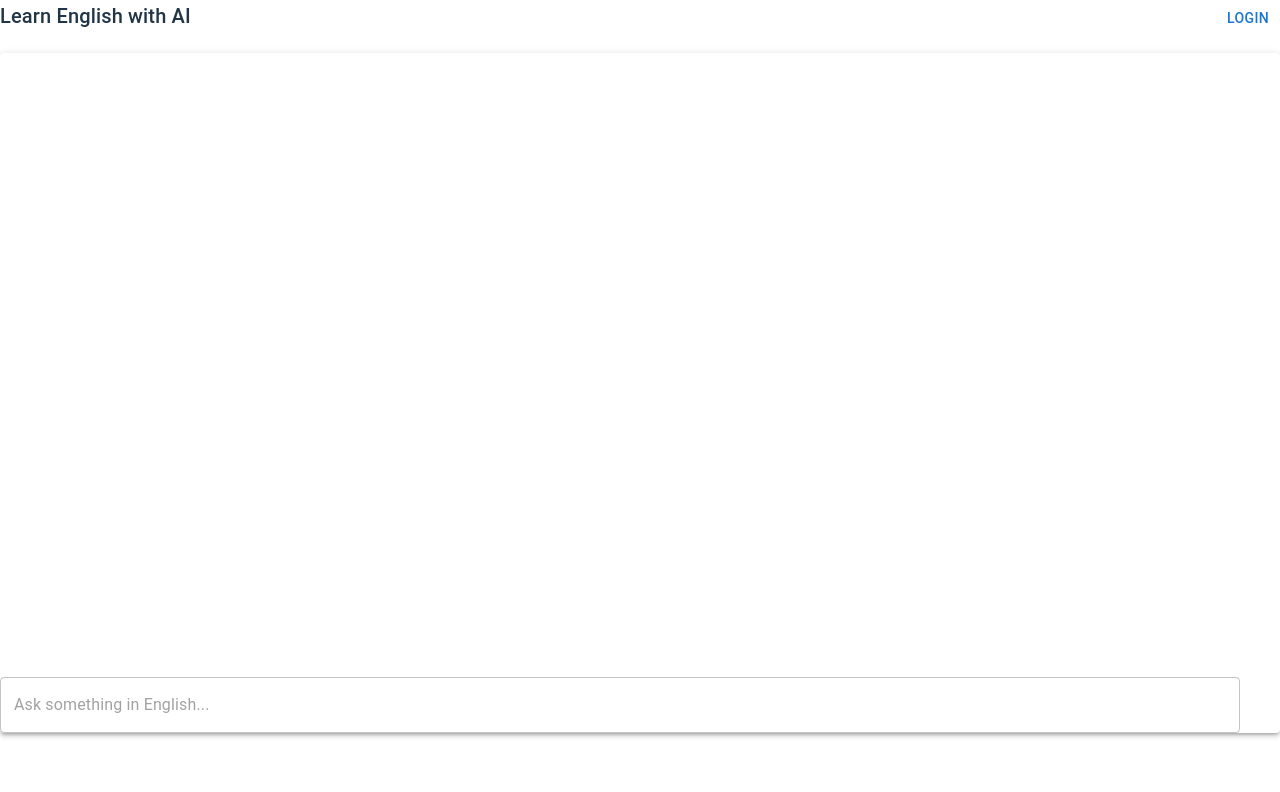
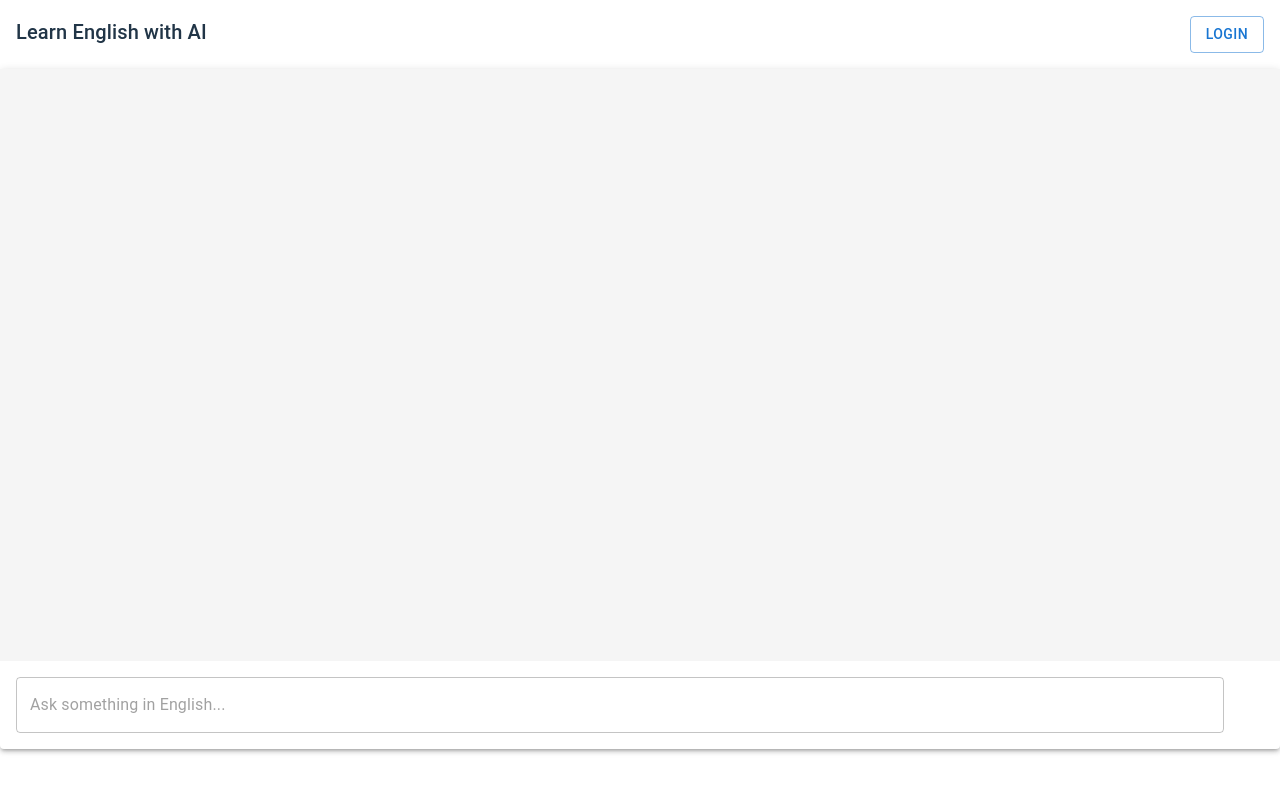
Before and after one commit to damadoko/learning-english, a React (Vite) app: page / in a window 1280 px wide. Shown: the top 792 px of the page. Built offline with nearby package versions, Linux system fonts and the light colour scheme; some icons are missing.

Commit message:
Adjust UI

```diff
--- a/src/App.tsx
+++ b/src/App.tsx
@@ -48,7 +48,7 @@ export default function App() {
         }}
       >
         <ChatBox messages={messages} />
-        <Box mt="auto">
+        <Box mt="auto" p={2}>
           <ChatInput onSend={handleSendMessage} />
         </Box>
       </Paper>
--- a/src/components/ChatBox.tsx
+++ b/src/components/ChatBox.tsx
@@ -1,6 +1,7 @@
 import { Box, Typography } from "@mui/material";
 
 import type { Message } from "../types";
+import { MessageItem } from "./MessageItem";
 
 export type ChatBoxProps = {
   messages: Message[];
@@ -8,14 +9,11 @@ export type ChatBoxProps = {
 
 export const ChatBox: React.FC<ChatBoxProps> = ({ messages }) => {
   return (
-    <Box sx={{ flexGrow: 1, overflowY: "auto", mb: 1 }}>
-      {messages.map((msg, i) => (
-        <Box key={i} sx={{ mb: 1 }}>
-          <Typography variant="body2" fontWeight="bold">
-            {msg.role === "user" ? "You:" : "Tutor:"}
-          </Typography>
-          <Typography variant="body1">{msg.content}</Typography>
-        </Box>
+    <Box
+      sx={{ flexGrow: 1, overflowY: "auto", px: 3, py: 2, bgcolor: "#f5f5f5" }}
+    >
+      {messages.map((msg) => (
+        <MessageItem message={msg} />
       ))}
     </Box>
   );
--- a/src/components/Header.tsx
+++ b/src/components/Header.tsx
@@ -14,12 +14,12 @@ export const Header: React.FC<HeaderProps> = ({ user, onLogin }) => {
   };
 
   return (
-    <Box display="flex" justifyContent="space-between" mb={2}>
+    <Box display="flex" justifyContent="space-between" padding={2}>
       <Typography variant="h6">Learn English with AI</Typography>
       {user ? (
         <Typography variant="body1">👤 {user.name}</Typography>
       ) : (
-        <Button onClick={handleLogin}>Login</Button>
+        <Button variant="outlined" onClick={handleLogin}>Login</Button>
       )}
     </Box>
   );
--- /dev/null
+++ b/src/components/MessageItem.tsx
@@ -0,0 +1,34 @@
+import { Box, Typography, Paper } from "@mui/material";
+import type { Message } from "../types";
+
+type MessageItemProps = {
+  message: Message;
+};
+export const MessageItem: React.FC<MessageItemProps> = ({ message }) => {
+  const isUser = ["user", "anonymous"].includes(message.role);
+
+  return (
+    <Box
+      display="flex"
+      justifyContent={isUser ? "flex-end" : "flex-start"}
+      mb={2}
+    >
+      <Paper
+        elevation={2}
+        sx={{
+          px: 2,
+          py: 1,
+          maxWidth: "75%",
+          bgcolor: isUser ? "#DCF8C6" : "#fff",
+          borderRadius: 2,
+          borderTopRightRadius: isUser ? 0 : 2,
+          borderTopLeftRadius: isUser ? 2 : 0,
+        }}
+      >
+        <Typography variant="body1" sx={{ whiteSpace: "pre-line" }}>
+          {message.content}
+        </Typography>
+      </Paper>
+    </Box>
+  );
+};
```
